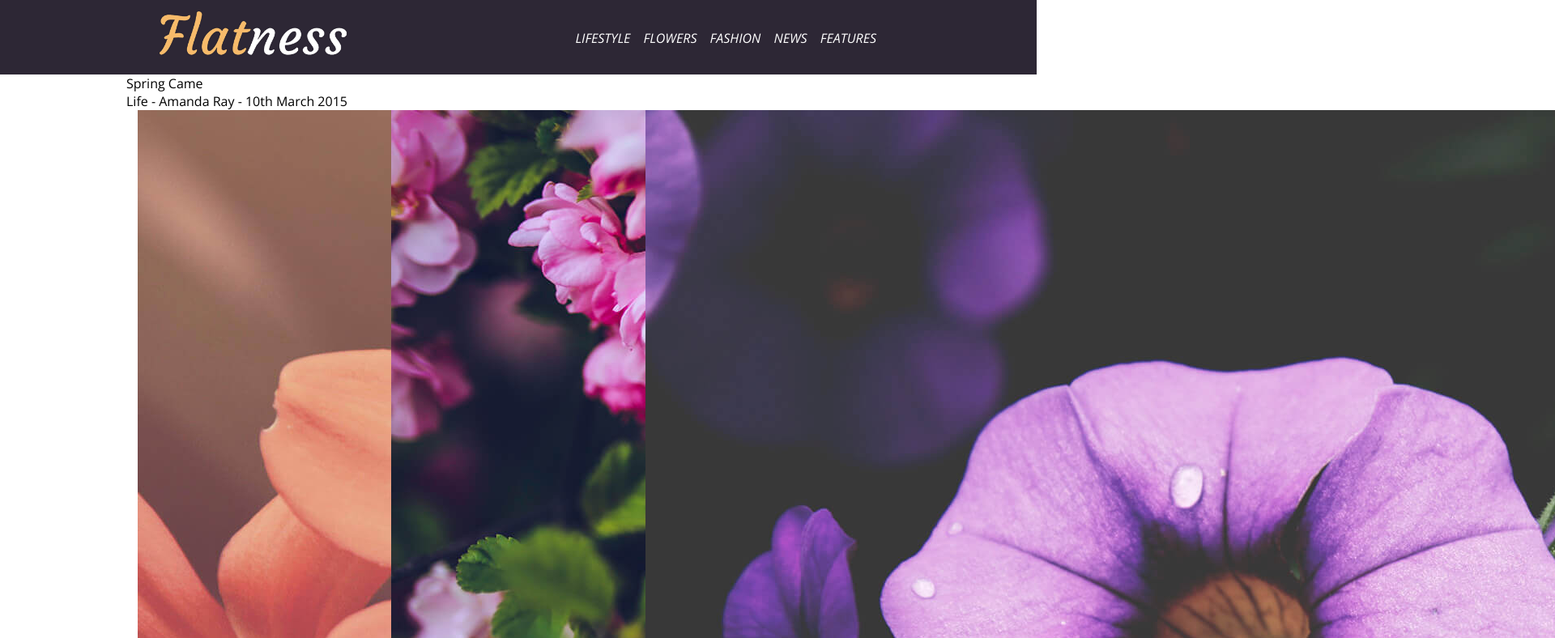
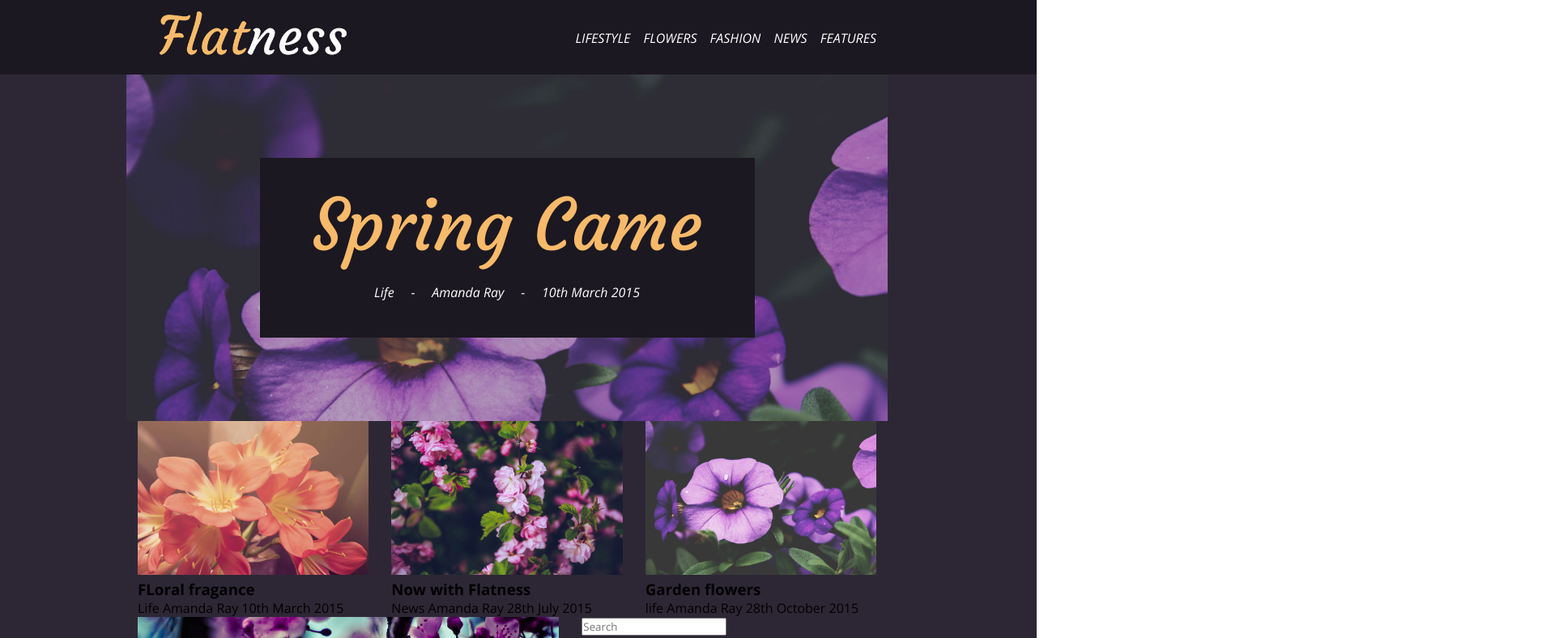
Before and after one commit to cGoGo/Ejercicio-Responsive-Blog, a plain HTML site: page index.html in a window 1280 px wide. Shown: the top 788 px of the page at 81% size, 1920 px wide, since content can reach past the window. Drawn offline with nearby package versions, Linux system fonts and the light colour scheme.

Commit message:
Estilos CSS en Banner terminado

```diff
--- a/css/main.css
+++ b/css/main.css
@@ -8,13 +8,32 @@ li {
 	padding-left: 2%;
 }
 li a:hover {
-	color: #1C1821;
+	color: #2D2735;
 }
-
+/* Banner */
+.headerContainer {
+	background-image: url(../image/header-image.jpg);
+	background-size: 100%;
+	padding: 11% 0;
+}
+.tittle {
+	font-size: 5.5em;
+}
+.headerContainer2 {
+	padding: 3%;
+	margin: 0 auto;
+	width: 65%;
+}
+.description {
+	padding: 3%;
+}
 
 /* Utilities */
 .bg-gray1 {
-	background-color: #2D2735;
+	background: #1C1821;
+}
+.bg-gray2 {
+	background: #2D2735;
 }
 .w-100 {
 	width: 100%;
@@ -22,14 +41,26 @@ li a:hover {
 .txt-right {
 	text-align: right;
 }
+.txt-center {
+	text-align: center;
+}
+.em {
+	font-style: italic;
+}
 .txt-deco-no {
 	text-decoration: none;
 }
 .txt-white {
 	color: white;
 }
+.txt-cream {
+	color: rgb(247, 186, 106);
+}
 .lighter {
 	font-weight: 100;
+}
+.courgette {
+	font-family: 'Courgette', cursive;
 }
 
 /* Responsive */
--- a/index.html
+++ b/index.html
@@ -40,34 +40,38 @@
 			</div>
 		</div>
 	</header>
-	<section>
+	<section class="bg-gray2">
 		<div class="container">
 			<div class="row">
-				<div class="headerContainer">
-					<div class="tittle">
-						<p>Spring Came</p>
-						<p>Life - Amanda Ray - 10th March 2015</p>
+				<div class="headerContainer txt-center">
+					<div class="txt-center bg-gray1 headerContainer2">
+						<p class="txt-cream tittle courgette">
+							Spring Came
+						</p>
+						<p class="em txt-white description">
+							Life &nbsp; &nbsp; - &nbsp; &nbsp; Amanda Ray &nbsp; &nbsp; - &nbsp; &nbsp; 10th March 2015
+						</p>
 					</div>
 				</div>
 			</div>
 			<div class="row">
 				<div class="col-4">
 					<div class="imgCont">
-						<img src="image/image7.jpg">
+						<img class="w-100" src="image/image7.jpg">
 						<h3>FLoral fragance</h3>
 						<p>Life Amanda Ray 10th March 2015</p>
 					</div>
 				</div>
 				<div class="col-4">
 					<div class="imgCont">
-						<img src="image/image3.jpg">
+						<img class="w-100" src="image/image3.jpg">
 						<h3>Now with Flatness</h3>
 						<p>News Amanda Ray 28th July 2015</p>
 					</div>
 				</div>
 				<div class="col-4">
 					<div class="imgCont">
-						<img src="image/image2.jpg">
+						<img class="w-100" src="image/image2.jpg">
 						<h3>Garden flowers</h3>
 						<p>life Amanda Ray 28th October 2015</p>
 					</div>
@@ -77,13 +81,13 @@
 				<div class="col-7">
 					<div class="containerBody">
 						<div>
-							<img src="image/image4.jpg">
+							<img class="w-100" src="image/image4.jpg">
 							<h3>Now with Flatness</h3>
 							<p>News Amanda Ray 28th July 2015</p>
 							<p>Lorem ipsum dolor sit amet, consectetur adipisicing elit. Fugiat eum ab vitae reiciendis. Facere accusantium dolorum inventore minima quasi, praesentium, rerum quaerat! Nisi culpa dolorem, repudiandae quam repellendus molestias aliquam!</p>
 						</div>
 						<div>
-							<iframe src="https://player.vimeo.com/video/56810854" width="640" height="360" frameborder="0" webkitallowfullscreen mozallowfullscreen allowfullscreen></iframe>
+							<iframe class="w-100" src="https://player.vimeo.com/video/56810854" height="360" frameborder="0" webkitallowfullscreen mozallowfullscreen allowfullscreen></iframe>
 							<p><a href="https://vimeo.com/56810854">Flowers Timelapse</a> from <a href="https://vimeo.com/katkapruskova">Katka Pruskova</a> on <a href="https://vimeo.com">Vimeo</a>.</p>
 							<p>Lorem ipsum dolor sit amet, consectetur adipisicing elit. Nulla ea accusamus sequi, sed officiis delectus maxime, architecto praesentium! In quia animi nesciunt praesentium eum incidunt nihil ullam, dolor deleniti sed.</p>
 						</div>
@@ -95,7 +99,7 @@
 					</div>
 					<div>
 						<p>About Me</p>
-						<img src="image/kew_gardens_3_500x500.jpg" alt="">
+						<img class="w-100" src="image/kew_gardens_3_500x500.jpg" alt="">
 						<h5>Amanda Ray</h5>
 						<p>Lorem ipsum dolor sit amet, consectetur adipisicing elit. Unde delectus modi dolor tenetur.</p>
 						<div class="rrss">
```
